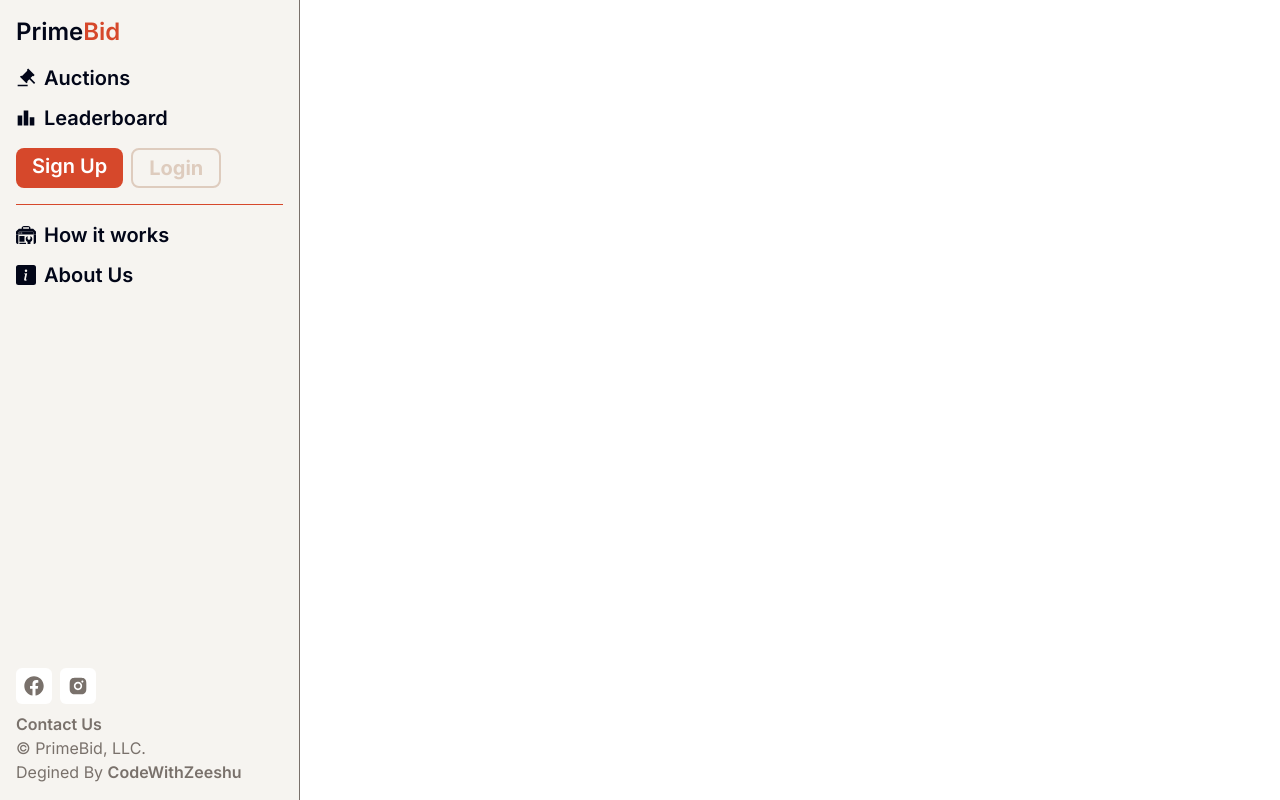
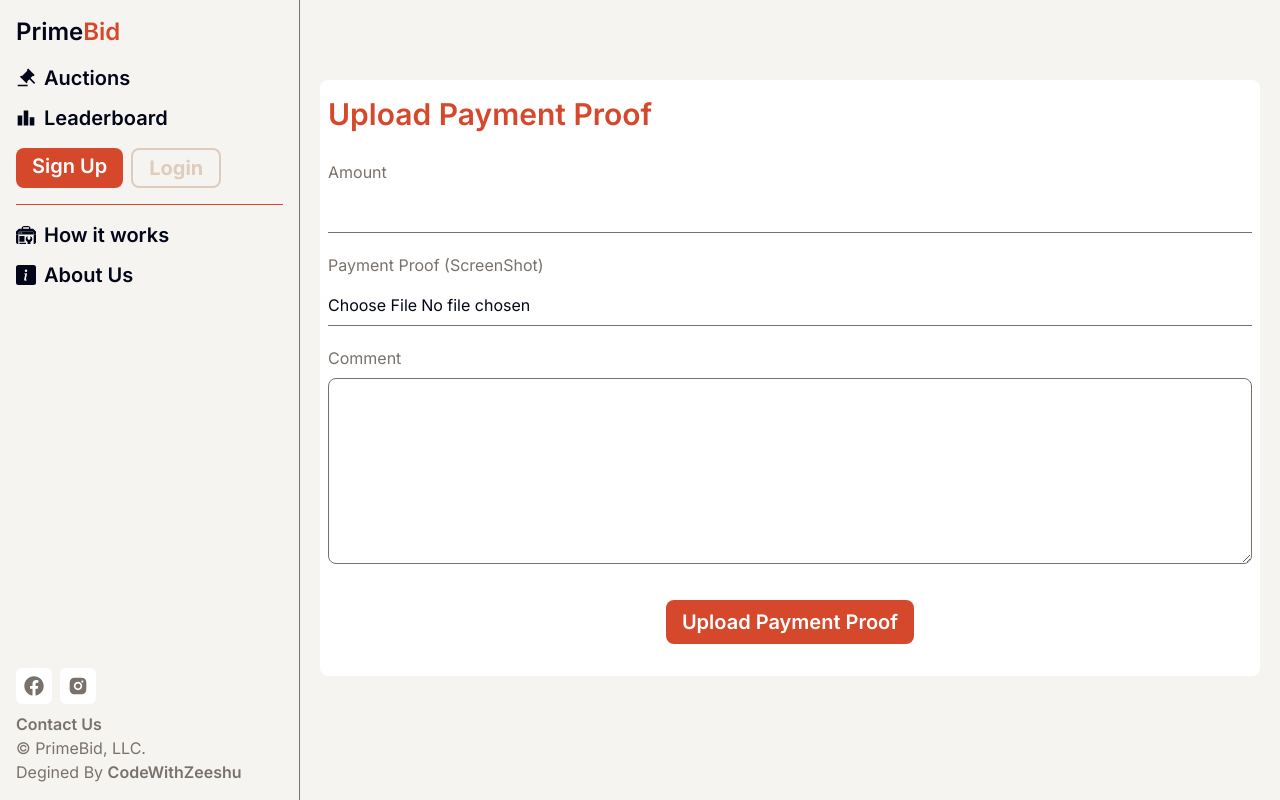
Before and after one commit to priyanshuranjan2024/auctionWebApplication, a React (Vite) app in the folder frontend/: page /submit-commission in a window 1280 px wide. Built offline with nearby package versions, Linux system fonts and the light colour scheme; no server answers.

Commit message:
completed and tested submitCommission page
Co-authored-by: kkarthik7 <kkarthik7@users.noreply.github.com>

```diff
--- a/frontend/src/App.jsx
+++ b/frontend/src/App.jsx
@@ -6,7 +6,7 @@
 import "react-toastify/dist/ReactToastify.css";
 import SignUp from "./pages/SignUp";
 import Login from "./pages/Login";
-// import SubmitCommission from "./pages/SubmitCommission";
+import SubmitCommission from "./pages/SubmitCommission";
 import { useDispatch } from "react-redux";
 import { fetchLeaderboard, fetchUser } from "./store/slices/userSlice";
 // import HowItWorks from "./pages/HowItWorks";
@@ -23,12 +23,12 @@
 // import UserProfile from "./pages/UserProfile";
 
 const App = () => {
-  // const dispatch = useDispatch();
-  // useEffect(() => {
-  //   dispatch(fetchUser());
-  //   dispatch(getAllAuctionItems());
-  //   dispatch(fetchLeaderboard());
-  // }, []);
+  const dispatch = useDispatch();
+  useEffect(() => {
+    dispatch(fetchUser());
+    // dispatch(getAllAuctionItems());
+    // dispatch(fetchLeaderboard());
+  }, []);
   return (
     <Router>
       <SideDrawer />
@@ -36,8 +36,8 @@
         <Route path="/" element={<Home />} />
         <Route path="/sign-up" element={<SignUp />} />
         <Route path="/login" element={<Login />} />
-        {/* <Route path="/submit-commission" element={<SubmitCommission />} />
-        <Route path="/how-it-works-info" element={<HowItWorks />} />
+        <Route path="/submit-commission" element={<SubmitCommission />} />
+        {/* <Route path="/how-it-works-info" element={<HowItWorks />} />
         <Route path="/about" element={<About />} />
         <Route path="/leaderboard" element={<Leaderboard />} />
         <Route path="/auctions" element={<Auctions />} />
--- /dev/null
+++ b/frontend/src/pages/SubmitCommission.jsx
@@ -0,0 +1,76 @@
+import { postCommissionProof } from "@/store/slices/commissionSlice";
+import React, { useState } from "react";
+import { useDispatch, useSelector } from "react-redux";
+
+const SubmitCommission = () => {
+  const [proof, setProof] = useState("");
+  const [amount, setAmount] = useState("");
+  const [comment, setComment] = useState("");
+
+  const proofHandler = (e) => {
+    const file = e.target.files[0];
+    setProof(file);
+  };
+
+  const dispatch = useDispatch();
+  const { loading } = useSelector((state) => state.commission);
+  const handlePaymentProof = (e) => {
+    e.preventDefault();
+    const formData = new FormData();
+    formData.append("proof", proof);
+    formData.append("amount", amount);
+    formData.append("comment", comment);
+    dispatch(postCommissionProof(formData));
+  };
+
+  return (
+    <>
+      <section className="w-full ml-0 m-0 h-fit px-5 pt-20 lg:pl-[320px] flex flex-col min-h-screen py-4 justify-start">
+        <div className="bg-white mx-auto w-full h-auto px-2 flex flex-col gap-4 items-center py-4 justify-center rounded-md">
+          <form
+            className="flex flex-col gap-5 w-full"
+            onSubmit={handlePaymentProof}
+          >
+            <h3 className={`text-[#D6482B] text-xl font-semibold mb-2 min-[480px]:text-xl md:text-2xl lg:text-3xl`}>Upload Payment Proof</h3>
+            <div className="flex flex-col gap-2">
+              <label className="text-[16px] text-stone-500">Amount</label>
+              <input
+                type="number"
+                value={amount}
+                onChange={(e) => setAmount(e.target.value)}
+                className="text-[16px] py-2 bg-transparent border-b-[1px] border-b-stone-500 focus:outline-none"
+              />
+            </div>
+            <div className="flex flex-col gap-2">
+              <label className="text-[16px] text-stone-500">
+                Payment Proof (ScreenShot)
+              </label>
+              <input
+                type="file"
+                onChange={proofHandler}
+                className="text-[16px] py-2 bg-transparent border-b-[1px] border-b-stone-500 focus:outline-none"
+              />
+            </div>
+            <div className="flex flex-col gap-2">
+              <label className="text-[16px] text-stone-500">Comment</label>
+              <textarea
+                value={comment}
+                onChange={(e) => setComment(e.target.value)}
+                rows={7}
+                className="text-[16px] py-2 bg-transparent border-[1px] rounded-md px-1 border-stone-500 focus:outline-none"
+              />
+            </div>
+              <button
+                className="bg-[#d6482b] mx-auto font-semibold hover:bg-[#b8381e] text-xl transition-all duration-300 py-2 px-4 rounded-md text-white my-4"
+                type="submit"
+              >
+                {loading ? "Uploading..." : "Upload Payment Proof"}
+              </button>
+          </form>
+        </div>
+      </section>
+    </>
+  );
+};
+
+export default SubmitCommission;
--- /dev/null
+++ b/frontend/src/store/slices/commissionSlice.js
@@ -0,0 +1,42 @@
+import { createSlice } from "@reduxjs/toolkit";
+import axios from "axios";
+import { toast } from "react-toastify";
+
+const commissionSlice = createSlice({
+  name: "commission",
+  initialState: {
+    loading: false,
+  },
+  reducers: {
+    postCommissionProofRequest(state, action) {
+      state.loading = true;
+    },
+    postCommissionProofSuccess(state, action) {
+      state.loading = false;
+    },
+    postCommissionProofFailed(state, action) {
+      state.loading = false;
+    },
+  },
+});
+
+export const postCommissionProof = (data) => async (dispatch) => {
+  dispatch(commissionSlice.actions.postCommissionProofRequest());
+  try {
+    const response = await axios.post(
+      "http://localhost:5000/api/v1/commission/proof",
+      data,
+      {
+        withCredentials: true,
+        headers: { "Content-Type": "multipart/form-data" },
+      }
+    );
+    dispatch(commissionSlice.actions.postCommissionProofSuccess());
+    toast.success(response.data.message);
+  } catch (error) {
+    dispatch(commissionSlice.actions.postCommissionProofFailed());
+    toast.error(error.response.data.message);
+  }
+};
+
+export default commissionSlice.reducer;
--- a/frontend/src/store/store.js
+++ b/frontend/src/store/store.js
@@ -1,6 +1,6 @@
 import { configureStore } from "@reduxjs/toolkit";
 import userReducer from "./slices/userSlice";
-// import commissionReducer from "./slices/commissionSlice";
+import commissionReducer from "./slices/commissionSlice";
 // import auctionReducer from "./slices/auctionSlice";
 // import bidReducer from "./slices/bidSlice";
 // import superAdminReducer from "./slices/superAdminSlice";
@@ -8,7 +8,7 @@
 export const store = configureStore({
   reducer: {
     user: userReducer,
-    // commission: commissionReducer,
+    commission: commissionReducer,
     // auction: auctionReducer,
     // bid: bidReducer,
     // superAdmin: superAdminReducer,
```
Also changed, not shown: 1 other file (tests, documents, lock files or other folders).
